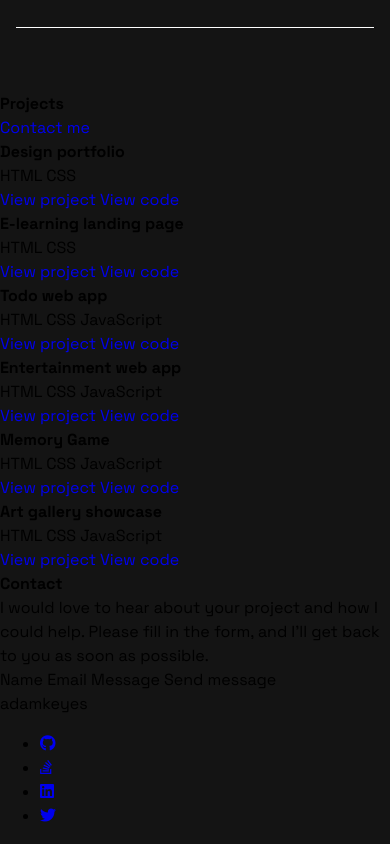
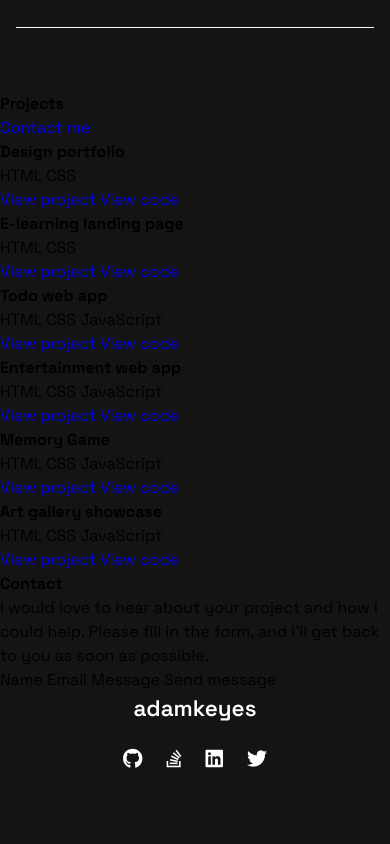
Before and after one commit to dottereldesign/single-page_developer_portfolio, a plain HTML site: page index.html in a window 390 px wide. Shown: the part 1373-2217 px from the top of the page. After the commit the page ends 2165 px from the top, so only its background shows below. Drawn offline with Linux system fonts and the light colour scheme.

Commit message:
Add styles for footer on mobile.

```diff
--- a/index.html
+++ b/index.html
@@ -130,7 +130,8 @@
     Send message
   </section>
 
-  <footer>adamkeyes
+  <footer>
+    <a href="#">adamkeyes</a>
     <div class="footer_icon-container">
       <ul>
         <li><a href="#"><i class="fa-brands fa-github"></i></a></li>
--- a/style.css
+++ b/style.css
@@ -220,3 +220,38 @@ main p {
 .experience_skills-container:not(:last-child) {
   margin-bottom: 32px;
 }
+
+/* projects */
+
+/* footer */
+footer {
+  display: flex;
+  flex-direction: column;
+  align-items: center;
+  padding: 0 16px 0 16px;
+}
+
+footer a {
+  display: inline-block;
+  color: var(--clr-primary-500);
+  font-size: var(--fs-600);
+  font-weight: var(--fw-semi-bold);
+}
+
+.footer_icon-container ul {
+  display: flex;
+  color: var(--clr-primary-500);
+}
+
+footer ul {
+  padding: 0;
+}
+
+footer li {
+  list-style: none;
+  padding: 0 12px 0 12px;
+}
+
+footer ul li i {
+  font-size: 20px;
+}
```
